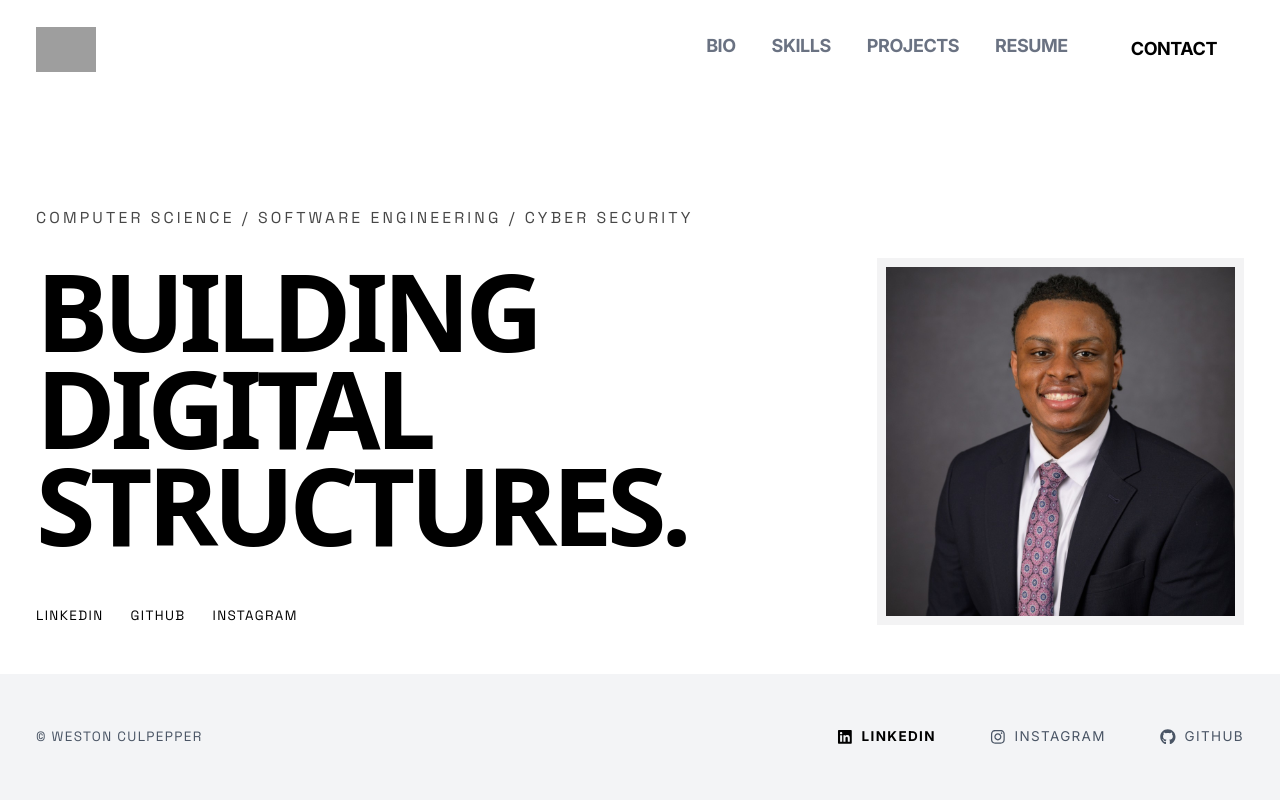
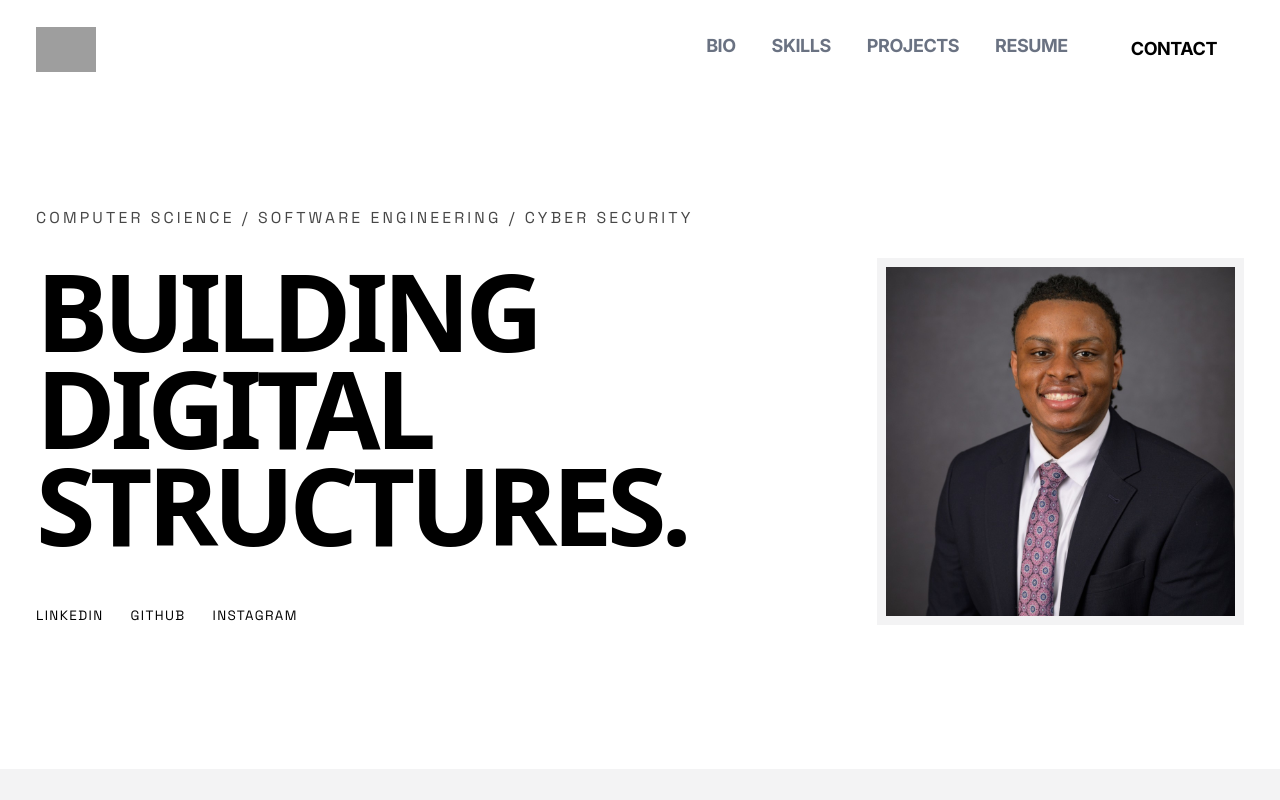
Before and after one commit to wlculpepper27/Portfolio, a React (Vite) app: page / in a window 1280 px wide. Shown: the top 800 px of the page. Built offline with nearby package versions, Linux system fonts and the light colour scheme; grey boxes are pictures that could not be loaded.

Commit message:
fixed footer in the middle of page and hoefully fixed pictures

```diff
--- a/src/MainLayout.jsx
+++ b/src/MainLayout.jsx
@@ -10,15 +10,19 @@ export function MainLayoutContainer({ children, className = '' }) {
 
 export default function MainLayout() {
   const location = useLocation()
-  const hideFooter = location.pathname === '/resume'
+  const isResume = location.pathname === '/resume'
 
   return (
-    <div className="font-body flex h-svh w-full flex-col bg-white text-black antialiased dark:bg-black dark:text-white">
+    <div
+      className={`font-body flex w-full flex-col bg-white text-black antialiased dark:bg-black dark:text-white ${
+        isResume ? 'h-svh' : 'min-h-svh'
+      }`}
+    >
       <NavBar />
       <main className="flex min-h-0 w-full min-w-0 flex-1 flex-col">
         <Outlet />
       </main>
-      {!hideFooter && <Footer />}
+      {!isResume && <Footer />}
     </div>
   )
 }
```
